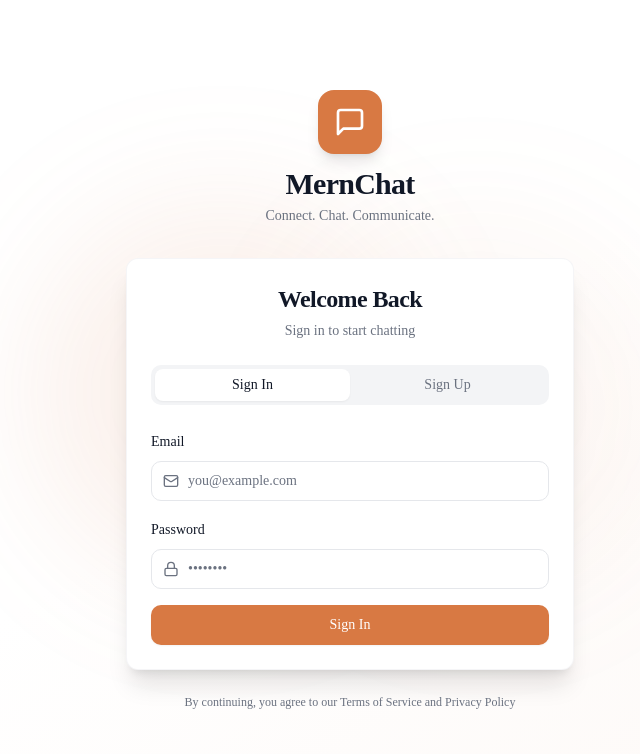
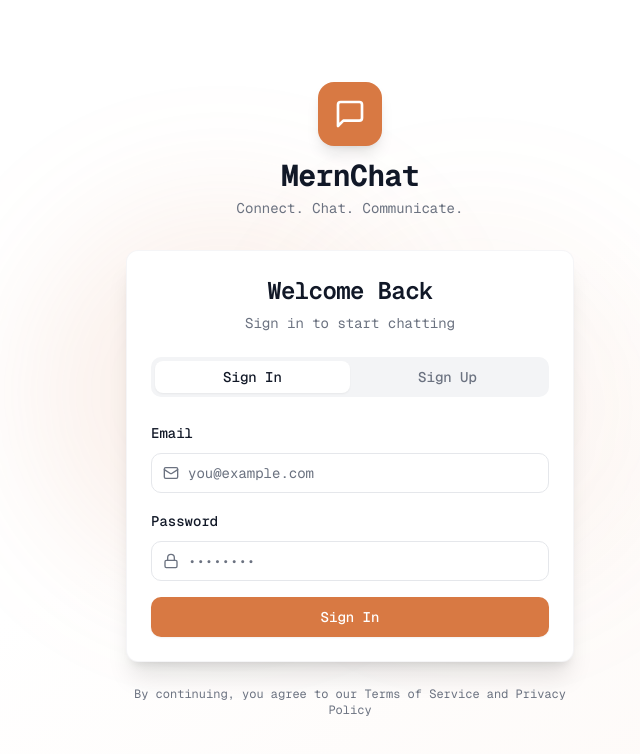
Before and after one commit to m-usama27/chat-app, a React (Vite) app in the folder client/: page / in a window 1280 px wide. Shown: the top 754 px of the page, without its empty margins (290-930 px from the left). Built offline with nearby package versions, Linux system fonts and the light colour scheme; no server answers.

Commit message:
Added Geist Mono and JetBrains Mono fonts

```diff
--- a/client/index.html
+++ b/client/index.html
@@ -3,6 +3,12 @@
   <head>
     <meta charset="UTF-8" />
     <link rel="icon" type="image/svg+xml" href="/chat.svg" />
+    <link rel="preconnect" href="https://fonts.googleapis.com" />
+    <link rel="preconnect" href="https://fonts.gstatic.com" crossorigin />
+    <link
+      href="https://fonts.googleapis.com/css2?family=Geist+Mono:ital,wght@0,100..900;1,100..900&family=JetBrains+Mono:ital,wght@0,100..800;1,100..800&display=swap"
+      rel="stylesheet"
+    />
     <meta name="viewport" content="width=device-width, initial-scale=1.0" />
     <title>MernChat - Instant Messaging</title>
     <!-- Set initial theme before app loads to prevent flash of wrong theme -->
@@ -10,7 +16,7 @@
       (function () {
         var stored = localStorage.getItem("theme");
         var prefersDark = window.matchMedia(
-          "(prefers-color-scheme: dark)"
+          "(prefers-color-scheme: dark)",
         ).matches;
         if (stored === "dark" || (!stored && prefersDark)) {
           document.documentElement.classList.add("dark");
--- a/client/src/index.css
+++ b/client/src/index.css
@@ -24,6 +24,9 @@
     --input: 220 13% 91%;
     --ring: 21.7 65.6% 55.5%;
     --radius: 0.75rem;
+    --font-sans: Geist Mono, ui-monospace, monospace;
+    --font-serif: serif;
+    --font-mono: JetBrains Mono, monospace;
   }
 
   .dark {
```
